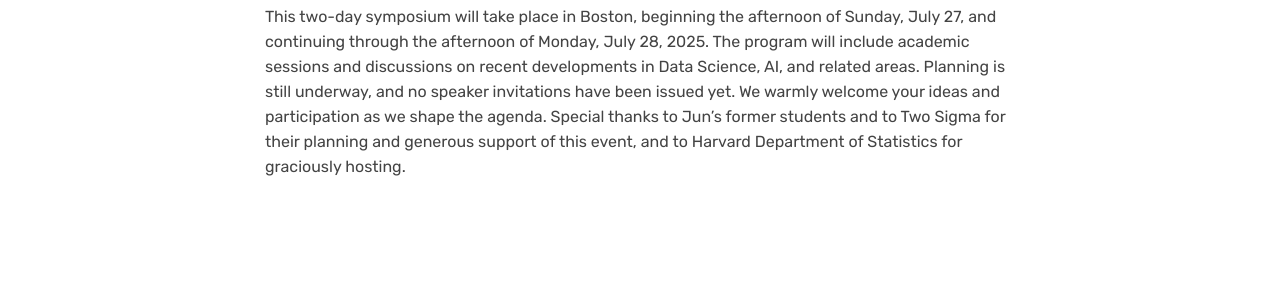
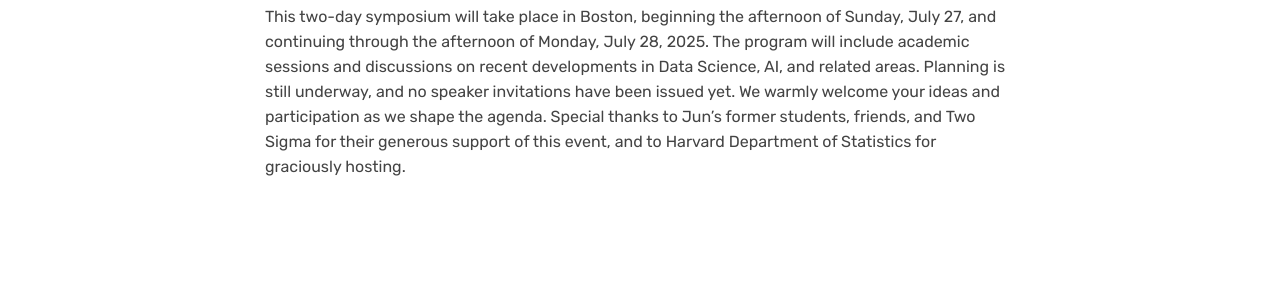
Before and after one commit to cccfran/junliu60, a Jekyll site: the page built from index.html, in a window 1280 px wide. Shown: the part 1477-1777 px from the top of the page. Built offline with Jekyll 4.4.1, drawn with Linux system fonts in a browser that asks for light colours; nearby versions of some CDN libraries; library files that are not in the unit come from our copies.

Commit message:
change info

```diff
--- a/index.html
+++ b/index.html
@@ -126,7 +126,7 @@
           </div>
           <div class="col-md-8">
           <p class="lead">
-            We are coming together to celebrate Jun Liu’s remarkable contributions to Data Science, Statistical Learning, and the broader academic community since 1988. From pioneering research to mentoring nearly 80 PhD students and postdoctoral fellows, Jun has profoundly shaped modern statistics across institutions and continents. His influential work in computational biology has also forged vital connections between statistics and biomedical research, deepening our understanding of complex biological systems.<br><br>This two-day symposium will take place in Boston, beginning the afternoon of Sunday, July 27, and continuing through the afternoon of Monday, July 28, 2025. The program will include academic sessions and discussions on recent developments in Data Science, AI, and related areas. Planning is still underway, and no speaker invitations have been issued yet. We warmly welcome your ideas and participation as we shape the agenda. Special thanks to Jun’s former students and to Two Sigma for their planning and generous support of this event, and to Harvard Department of Statistics for graciously hosting.
+            We are coming together to celebrate Jun Liu’s remarkable contributions to Data Science, Statistical Learning, and the broader academic community since 1988. From pioneering research to mentoring nearly 80 PhD students and postdoctoral fellows, Jun has profoundly shaped modern statistics across institutions and continents. His influential work in computational biology has also forged vital connections between statistics and biomedical research, deepening our understanding of complex biological systems.<br><br>This two-day symposium will take place in Boston, beginning the afternoon of Sunday, July 27, and continuing through the afternoon of Monday, July 28, 2025. The program will include academic sessions and discussions on recent developments in Data Science, AI, and related areas. Planning is still underway, and no speaker invitations have been issued yet. We warmly welcome your ideas and participation as we shape the agenda. Special thanks to Jun’s former students, friends, and Two Sigma for their generous support of this event, and to Harvard Department of Statistics for graciously hosting.
           </p>
         </div>
         </div>
```
Also changed, not shown: 3 other files.
